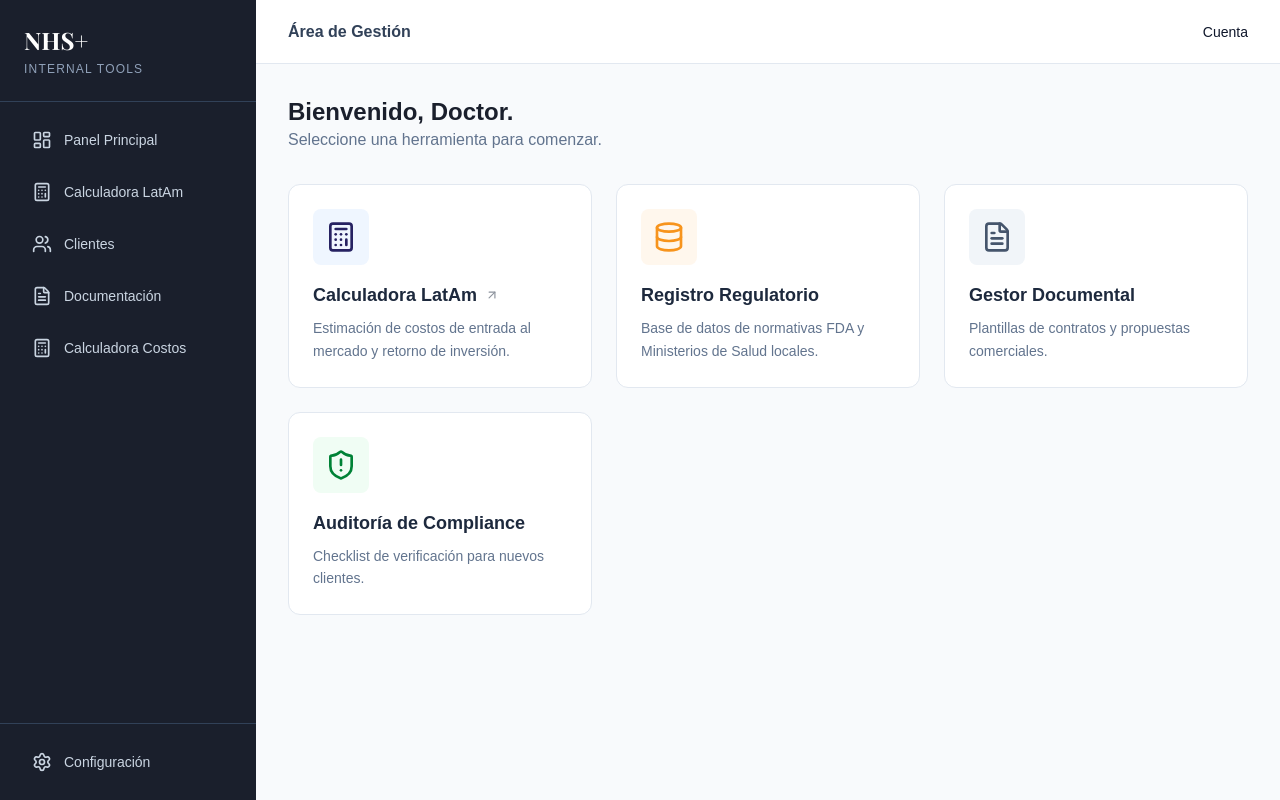
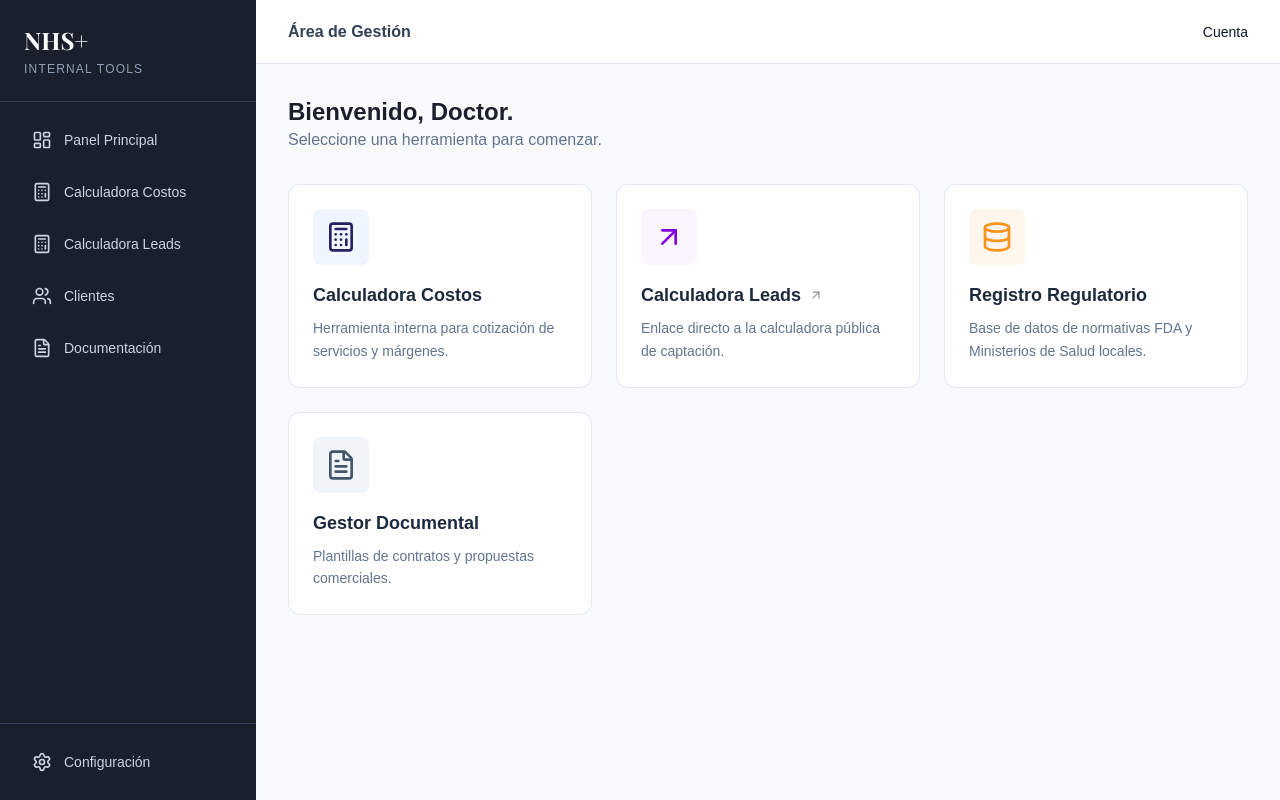
Before and after one commit to dralexeicarrillo-cell/nexus-health-web, a Next.js app: page /dashboard in a window 1280 px wide. Built offline with nearby package versions, Linux system fonts and the light colour scheme; no server answers; a web font is replaced by a local one.

Commit message:
Creando pagina de Login personalizada

```diff
--- a/src/app/dashboard/layout.tsx
+++ b/src/app/dashboard/layout.tsx
@@ -1,12 +1,17 @@
+"use client";
+
 import Link from "next/link";
-import { UserButton } from "@clerk/nextjs"; // <--- Importar esto
+import { useState } from "react"; // Estado para el menú móvil
+import { UserButton } from "@clerk/nextjs";
 import {
   LayoutDashboard,
   Calculator,
   FileText,
   Settings,
   LogOut,
-  Users
+  Users,
+  Menu, // Icono de hamburguesa
+  X     // Icono de cerrar
 } from "lucide-react";
 
 export default function DashboardLayout({
@@ -14,45 +19,88 @@ export default function DashboardLayout({
 }: {
   children: React.ReactNode;
 }) {
+  const [isMobileMenuOpen, setIsMobileMenuOpen] = useState(false);
+
   return (
     <div className="flex h-screen bg-slate-50 text-slate-900 font-sans">
 
-      {/* SIDEBAR */}
-      <aside className="w-64 bg-[#1A1F2C] text-white flex flex-col hidden md:flex">
-        <div className="p-6 border-b border-slate-700">
-           <span className="font-serif text-2xl font-bold">NHS+</span>
-           <span className="text-xs text-slate-400 block tracking-widest mt-1">INTERNAL TOOLS</span>
-        </div>
-
-        <nav className="flex-1 p-4 space-y-2">
-          <NavItem href="/dashboard" icon={<LayoutDashboard size={20} />} label="Panel Principal" />
-          <NavItem href="https://calc.nhealths.com" icon={<Calculator size={20} />} label="Calculadora LatAm" external />
-          <NavItem href="/dashboard/clientes" icon={<Users size={20} />} label="Clientes" />
-          <NavItem href="/dashboard/docs" icon={<FileText size={20} />} label="Documentación" />
-          <NavItem href="/dashboard/calculadora-interna" icon={<Calculator size={20} />} label="Calculadora Costos" />
-        </nav>
-
-        <div className="p-4 border-t border-slate-700 space-y-2">
-          {/* Botón de configuración */}
-          <NavItem href="/user-profile" icon={<Settings size={20} />} label="Configuración" />
-        </div>
+      {/* 1. SIDEBAR DE ESCRITORIO (Oculto en celular) */}
+      <aside className="hidden md:flex w-64 bg-[#1A1F2C] text-white flex-col">
+        <SidebarContent />
       </aside>
 
-      {/* MAIN CONTENT */}
-      <main className="flex-1 overflow-y-auto">
-        <header className="bg-white border-b border-slate-200 h-16 flex items-center justify-between px-8">
-           <h1 className="font-bold text-slate-700">Área de Gestión</h1>
+      {/* 2. MENÚ MÓVIL (Overlay) */}
+      {/* Fondo oscuro al abrir */}
+      {isMobileMenuOpen && (
+        <div
+          className="fixed inset-0 bg-black/50 z-40 md:hidden"
+          onClick={() => setIsMobileMenuOpen(false)}
+        />
+      )}
+
+      {/* El menú lateral deslizante */}
+      <div className={`fixed inset-y-0 left-0 w-64 bg-[#1A1F2C] text-white z-50 transform transition-transform duration-300 ease-in-out md:hidden ${isMobileMenuOpen ? 'translate-x-0' : '-translate-x-full'}`}>
+        <div className="flex justify-end p-4">
+          <button onClick={() => setIsMobileMenuOpen(false)} className="text-white">
+            <X size={24} />
+          </button>
+        </div>
+        <SidebarContent />
+      </div>
+
+      {/* 3. CONTENIDO PRINCIPAL */}
+      <main className="flex-1 flex flex-col overflow-hidden h-screen">
+        {/* Header */}
+        <header className="bg-white border-b border-slate-200 h-16 flex items-center justify-between px-4 md:px-8 flex-shrink-0">
+
            <div className="flex items-center gap-3">
-              <span className="text-sm font-medium">Cuenta</span>
-              {/* Este botón maneja tu perfil, cerrar sesión, etc. */}
+             {/* Botón Hamburguesa (Solo visible en celular) */}
+             <button
+               className="md:hidden text-slate-700 p-1"
+               onClick={() => setIsMobileMenuOpen(true)}
+             >
+               <Menu size={24} />
+             </button>
+             <h1 className="font-bold text-slate-700 truncate">Área de Gestión</h1>
+           </div>
+
+           <div className="flex items-center gap-3">
+              <span className="text-sm font-medium hidden sm:block">Cuenta</span>
+              {/* AQUÍ ESTÁ EL CAMBIO DEL LOGOUT: afterSignOutUrl="/" */}
               <UserButton afterSignOutUrl="/" />
            </div>
         </header>
-        <div className="p-8">
+
+        {/* Contenido Scrollable */}
+        <div className="flex-1 overflow-y-auto p-4 md:p-8">
           {children}
         </div>
       </main>
     </div>
+  );
+}
+
+// Extraje el contenido del menú para no repetirlo
+function SidebarContent() {
+  return (
+    <>
+      <div className="p-6 border-b border-slate-700">
+          <span className="font-serif text-2xl font-bold">NHS+</span>
+          <span className="text-xs text-slate-400 block tracking-widest mt-1">INTERNAL TOOLS</span>
+      </div>
+
+      <nav className="flex-1 p-4 space-y-2">
+        <NavItem href="/dashboard" icon={<LayoutDashboard size={20} />} label="Panel Principal" />
+        <NavItem href="/dashboard/calculadora-interna" icon={<Calculator size={20} />} label="Calculadora Costos" />
+        <NavItem href="https://calc.nhealths.com" icon={<Calculator size={20} />} label="Calculadora Leads" external />
+        <NavItem href="/dashboard/clientes" icon={<Users size={20} />} label="Clientes" />
+        <NavItem href="/dashboard/docs" icon={<FileText size={20} />} label="Documentación" />
+      </nav>
+
+      <div className="p-4 border-t border-slate-700 space-y-2">
+        <NavItem href="/user-profile" icon={<Settings size={20} />} label="Configuración" />
+      </div>
+    </>
   );
 }
 
--- a/src/app/dashboard/page.tsx
+++ b/src/app/dashboard/page.tsx
@@ -1,30 +1,46 @@
 import Link from "next/link";
-import { Calculator, FileText, ArrowUpRight, Database, ShieldAlert } from "lucide-react";
+import { currentUser } from "@clerk/nextjs/server"; // Importamos la función del servidor
+import { Calculator, FileText, ArrowUpRight, Database, ShieldAlert, LayoutDashboard } from "lucide-react";
 
+// Forzamos modo dinámico para que siempre traiga el nombre fresco
+export const dynamic = 'force-dynamic';
 
-// ESTA LÍNEA EVITA EL ERROR DE PRERENDER
-export const dynamic = 'force-dynamic';
-export default function DashboardPage() {
+export default async function DashboardPage() {
+  // Obtenemos el usuario actual
+  const user = await currentUser();
+  // Intentamos obtener el primer nombre, si no existe, usamos "Doctor"
+  const userName = user?.firstName || "Doctor";
+
   return (
     <div>
       <div className="mb-8">
-        <h2 className="text-2xl font-bold text-[#1A1F2C]">Bienvenido, Doctor.</h2>
+        {/* Aquí usamos la variable userName */}
+        <h2 className="text-2xl font-bold text-[#1A1F2C]">Bienvenido, {userName}.</h2>
         <p className="text-slate-500">Seleccione una herramienta para comenzar.</p>
       </div>
 
       <div className="grid grid-cols-1 md:grid-cols-2 lg:grid-cols-3 gap-6">
 
-        {/* CARD 1: Calculadora (Enlace Externo a tu subdominio) */}
+        {/* CARD 1: Calculadora Interna */}
+        <ToolCard
+          href="/dashboard/calculadora-interna"
+          icon={<Calculator size={32} />}
+          title="Calculadora Costos"
+          desc="Herramienta interna para cotización de servicios y márgenes."
+          color="bg-blue-50 text-[#262262]"
+        />
+
+        {/* CARD 2: Calculadora Pública */}
         <ToolCard
           href="https://calc.nhealths.com"
-          icon={<Calculator size={32} />}
-          title="Calculadora LatAm"
-          desc="Estimación de costos de entrada al mercado y retorno de inversión."
-          color="bg-blue-50 text-[#262262]"
+          icon={<ArrowUpRight size={32} />}
+          title="Calculadora Leads"
+          desc="Enlace directo a la calculadora pública de captación."
+          color="bg-purple-50 text-purple-700"
           external
         />
 
-        {/* CARD 2: Base de Conocimiento */}
+        {/* CARD 3: Registro */}
         <ToolCard
           href="#"
           icon={<Database size={32} />}
@@ -33,22 +49,13 @@ export default function DashboardPage() {
           color="bg-orange-50 text-[#F7941D]"
         />
 
-        {/* CARD 3: Documentos */}
+        {/* CARD 4: Documentos */}
         <ToolCard
           href="#"
           icon={<FileText size={32} />}
           title="Gestor Documental"
           desc="Plantillas de contratos y propuestas comerciales."
           color="bg-slate-100 text-slate-600"
-        />
-
-        {/* CARD 4: Auditoría */}
-        <ToolCard
-          href="#"
-          icon={<ShieldAlert size={32} />}
-          title="Auditoría de Compliance"
-          desc="Checklist de verificación para nuevos clientes."
-          color="bg-green-50 text-green-700"
         />
 
       </div>
@@ -61,7 +68,7 @@ function ToolCard({ href, icon, title, desc, color, external }: any) {
     <Link
       href={href}
       target={external ? "_blank" : undefined}
-      className="bg-white p-6 rounded-xl border border-slate-200 hover:border-[#262262] hover:shadow-lg transition-all group relative overflow-hidden"
+      className="bg-white p-6 rounded-xl border border-slate-200 hover:border-[#262262] hover:shadow-lg transition-all group relative overflow-hidden flex flex-col h-full"
     >
       <div className={`w-14 h-14 rounded-lg flex items-center justify-center mb-4 ${color}`}>
         {icon}
--- /dev/null
+++ b/src/app/login/page.tsx
@@ -0,0 +1,23 @@
+import { SignIn } from "@clerk/nextjs";
+
+export default function LoginPage() {
+  return (
+    <div className="flex min-h-screen items-center justify-center bg-slate-50 py-12 px-4 sm:px-6 lg:px-8">
+      <div className="w-full max-w-md space-y-8">
+        <div className="text-center">
+          <h2 className="mt-6 text-3xl font-serif font-bold tracking-tight text-[#1A1F2C]">
+            Bienvenido a NexusHealth
+          </h2>
+          <p className="mt-2 text-sm text-slate-600">
+            Ingresa tus credenciales para acceder al Dashboard.
+          </p>
+        </div>
+
+        <div className="flex justify-center mt-8">
+          {/* El componente de Login oficial de Clerk */}
+          <SignIn routing="hash" />
+        </div>
+      </div>
+    </div>
+  );
+}
```
